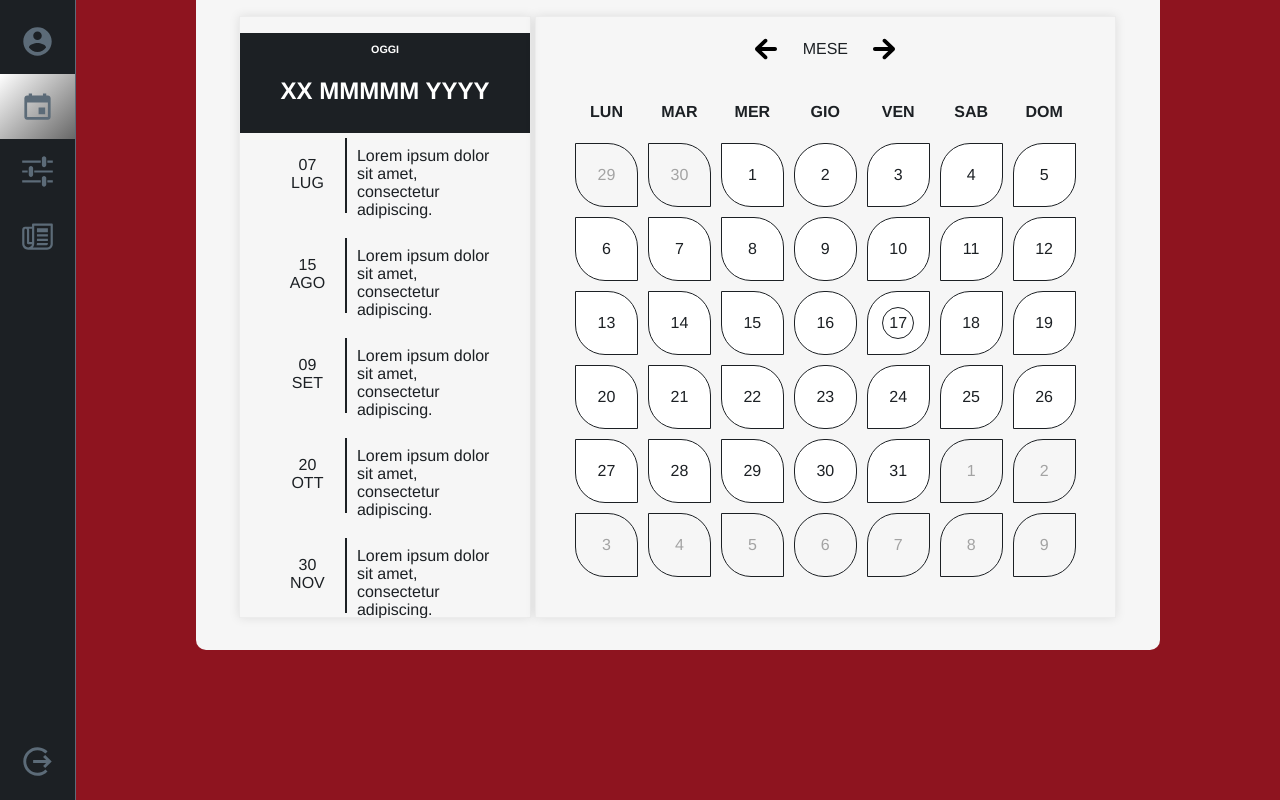
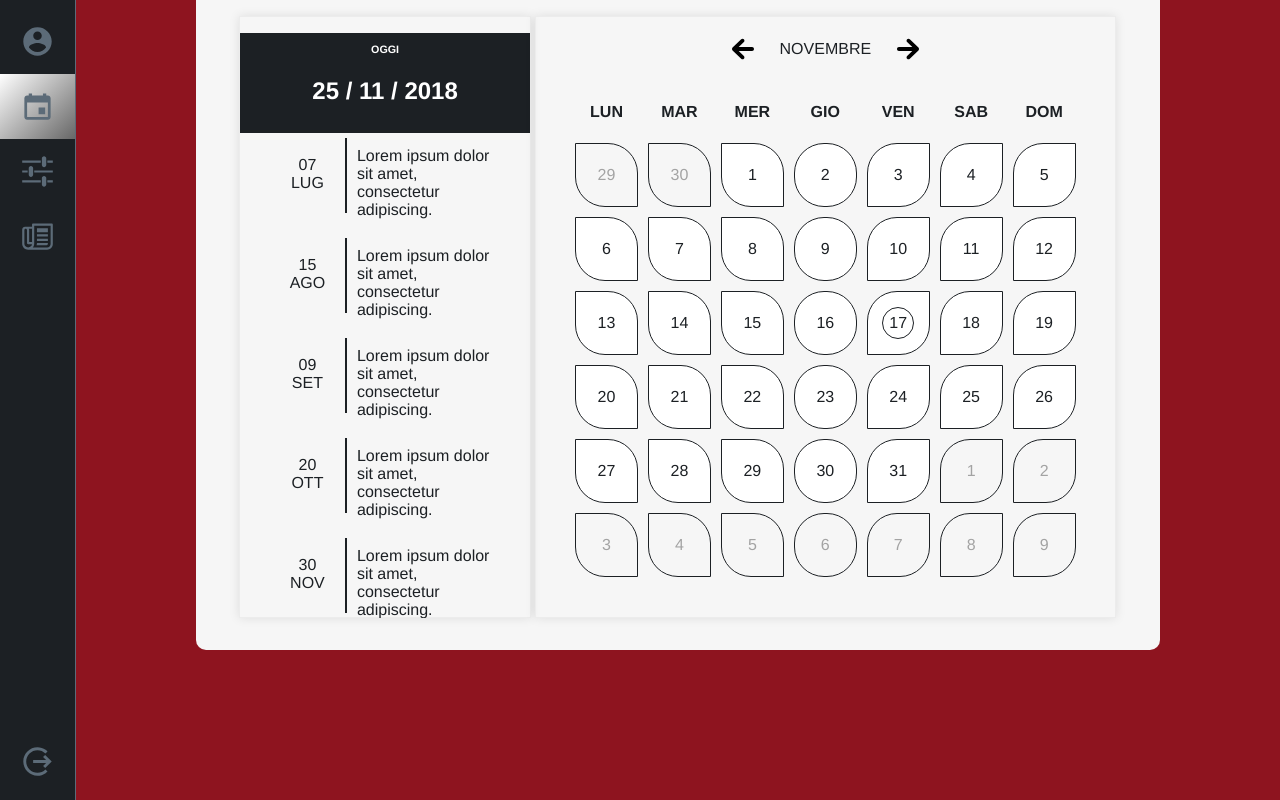
Before and after one commit to tizianocolagrossi/LTW_PRJ, a plain HTML site: page cal.html in a window 1280 px wide. Drawn offline with Linux system fonts and the light colour scheme.

Commit message:
Changes to be committed: 	modified:   cal.html 	modified:   diarioDiBordo.txt 	new file:   js/cal.js

```diff
--- a/cal.html
+++ b/cal.html
@@ -2,6 +2,7 @@
 <html>
 <head>
 <meta charset="utf-8">
+<script type="text/javascript" src='js/cal.js'> </script>
 <title>Calendario</title>
 <link href="css/global.css" rel="stylesheet" type="text/css">
 <link href="css/bar_style.css" rel="stylesheet" type="text/css">
@@ -33,7 +34,7 @@
             <div class="agenda">
                 <div class="today">
                     <h6>OGGI</h6><br>
-                    <h2>XX MMMMM YYYY</h2>
+                    <h2 id="oggi"><script>buildToday()</script></h2>
                 </div>
                 <div class="eventi">
                     <div class="evento">
@@ -59,7 +60,7 @@
             <div class="calendario">
                 <div class="tb_h">
                     <div class="ar-bk"></div>
-                    <div class="mo">MESE</div>
+                    <div class="mo" id="mese"><script>buildMonth()</script></div>
                     <div class="ar-fo"></div>
                 </div>
                 <div>
@@ -136,5 +137,5 @@
         <div id="push_100"></div>
     </div>
 </body>
-<script async src="js/logic.js"></script>
+<script async src="js/cal.js"></script>
 </html>
--- a/diarioDiBordo.txt
+++ b/diarioDiBordo.txt
@@ -69,4 +69,8 @@ Ora cazzeggio un po' mentre si ricarica il portatile, poi vedo di iniziare il db
 (DAVIDE)
 Aggiungere un campo "votazioni effettuate" agli utenti si sta rivelando più difficile del previsto, ma dovremmo esserci. Ho scritto un bel po' di funzioni e aggiunto il necessario a quelle preesistenti. Ora devo coordinare il tutto con l'html della scheda elettorale. Piove.
 (TIZIANO)
-sto allo scholar, con un litro di guinnes davanti, e penso che convenga nascondere l'icona fella scheda elettorale dopo aver inviato la form. poi riazzerare il tutto se si cambia utente. Forse potrebbe essere piu semplice ma con iene farlo lunedi insieme
+sto allo scholar, con un litro di guinnes davanti, e penso che convenga nascondere l'icona della scheda elettorale dopo aver inviato la form. poi riazzerare il tutto se si cambia utente. Forse potrebbe essere piu semplice ma con iene farlo lunedi insieme
+
+#########Giorno 13 (26/11/18)
+(DAVIDE)
+Con mio grande rammarico sto iniziando sto cazzo di calendario. Che palle. Ho definito qualche variabile globale e dato una letta all'html, facendo magicamente apparire la data attuale al posto di "MESE" o "XX XX XXXX". Direi che per essere domenica ho dato più che a sufficienza. Vedo se dopo ritrovo un po' di voglia.
--- /dev/null
+++ b/js/cal.js
@@ -0,0 +1,38 @@
+/*
+**=       ____ _       _           _                   _       _     _
+**==     / ___| | ___ | |__   __ _| |   __   ____ _ _ __(_) __ _| |__ | | ___  ___
+**===   | |  _| |/ _ \| '_ \ / _` | |   \ \ / / _` | '__| |/ _` | '_ \| |/ _ \/ __|
+**===   | |_| | | (_) | |_) | (_| | |    \ V / (_| | |  | | (_| | |_) | |  __/\__ \
+**==     \____|_|\___/|_.__/ \__,_|_|     \_/ \__,_|_|  |_|\__,_|_.__/|_|\___||___/
+**=
+*/
+
+
+var dateObj = new Date();
+var mese = dateObj.getUTCMonth() + 1;
+var giorno = dateObj.getUTCDate();
+var anno = dateObj.getUTCFullYear();
+var oggi = giorno + " / " + mese + " / " + anno;
+var monthText = ["Gennaio","Febbraio","Marzo","Aprile","Maggio","Giugno","Luglio","Agosto","Settembre","Ottobre","Novembre","Dicembre"];
+
+
+/*
+**=      ____                  _               __                  _   _
+**==    / ___|  ___ _ ____   _(_) ___ ___     / _|_   _ _ __   ___| |_(_) ___  _ __  ___
+**===   \___ \ / _ \ '__\ \ / / |/ __/ _ \   | |_| | | | '_ \ / __| __| |/ _ \| '_ \/ __|
+**===    ___) |  __/ |   \ V /| | (_|  __/   |  _| |_| | | | | (__| |_| | (_) | | | \__ \
+**==    |____/ \___|_|    \_/ |_|\___\___|   |_|  \__,_|_| |_|\___|\__|_|\___/|_| |_|___/
+**=
+*/
+
+
+function buildToday(){
+	var campo_oggi = document.getElementById("oggi");
+	campo_oggi.innerHTML = oggi;
+}
+
+function buildMonth(){
+	var local_month = mese - 1;
+	var campo_mese = document.getElementById("mese");
+	campo_mese.innerHTML = monthText[local_month].toUpperCase();
+}
```
